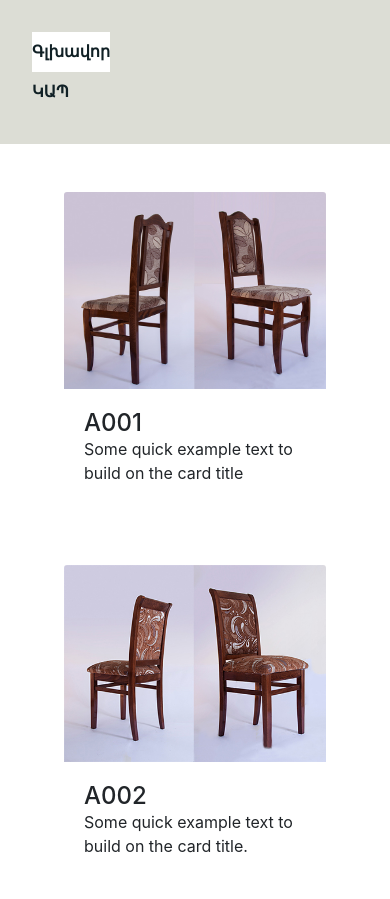
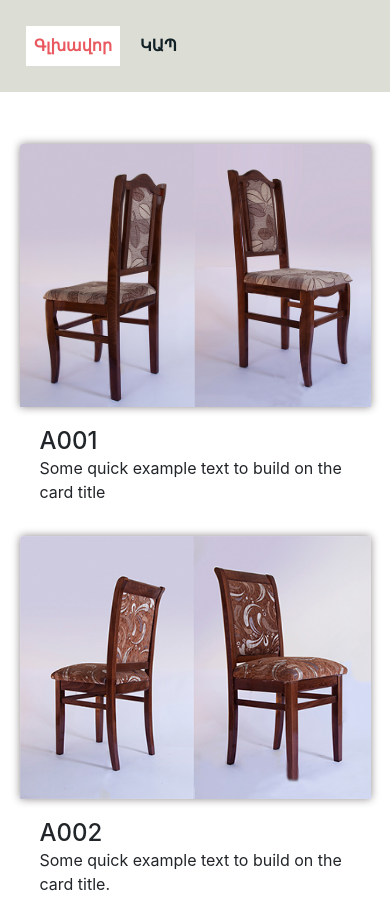
Before and after one commit to Artur01300/Robert-meuble, a website: page page/cheses.html in a window 390 px wide. Shown: the top 899 px of the page. Drawn offline with nearby package versions, Linux system fonts and the light colour scheme.

Commit message:
Pages cheses términée

```diff
--- a/package.json
+++ b/package.json
@@ -3,8 +3,11 @@
   "version": "1.0.0",
   "description": "",
   "main": "index.js",
+  "comment": {
+    "dev": "sass sass/main.scss css/styles.css --watch --style compressed"
+  },
   "scripts": {
-    "dev": "sass sass/main.scss css/styles.css --watch --style compressed",
+    "dev": "sass sass/main.scss css/styles.css --watch",
     "prod": "postcss css/styles.css --use autoprefixer -o css/all.css"
   },
   "repository": {
--- a/page/cheses.html
+++ b/page/cheses.html
@@ -13,7 +13,9 @@
 <body>
   <header>
 
-    <nav class="navbar navbar-expand-sm navbar-light articlsMain_navbar">
+    <!-- <nav class="navbar navbar-expand-sm navbar-light articlsMain_navbar"> -->
+    <nav class="navbar navbar-expand-sm navbar-light articlsMain_navbar fixed-top">
+
       <div id="navbarText">
         <ul class="navbar-nav">
           <li class="nav-item active">
--- a/sass/base/media.scss
+++ b/sass/base/media.scss
@@ -1,6 +1,6 @@
 @media (max-width: 576px){
 
-    .navbarMain{
+    .articlsMain_navbar{
         padding: 2rem 0rem 1rem 1rem;
 
         .navbar-nav{
@@ -53,3 +53,28 @@
     }
 
 }
+
+// --------------------------------- chaises ------------------------------
+
+@media(max-width: 1024px){
+    .container_chesse{
+        padding: 9rem 0rem 0rem 0rem;
+    }
+}
+
+@media(max-width: 700px){
+
+    .container_chesse .row{
+        display: block;
+    }
+}
+
+@media(max-width: 450px){
+
+    .articlsMain_navbar{
+        padding: 1rem 0rem 1rem 1rem;
+    }
+    .container_chesse .card-body{
+        padding-bottom: 2rem;
+    }
+}
--- a/sass/main.scss
+++ b/sass/main.scss
@@ -2,6 +2,6 @@
 
 @import "pages/index.scss";
 @import "pages/category.scss";
-@import "pages/chesses.scss";
+@import "pages/cheses.scss";
 
 @import "base/media.scss";
--- a/sass/pages/chesses.scss
+++ b/sass/pages/cheses.scss
@@ -9,9 +9,12 @@
 }
 
 .container_chesse{
-    padding: 3rem 4rem;
-    margin: auto;
-    width: 100%;
+    display: flex;
+    justify-content: center;
+    align-items: center;
+    flex-direction: column;
+    padding: 12rem 0rem 2rem 0rem;
+    width: 90%;
     .card{
         border: none;
         h4{
@@ -19,6 +22,7 @@
         }
     }
     img{
+        box-shadow: 0px 0px 8px 0px rgb(143, 137, 137);
         max-width: 423px;
         max-height: 320px;
     }
@@ -27,6 +31,7 @@
     }
 }
 
+
 // slide images
   .carousel-indicators li{
     background-color: rgb(24, 35, 41);
```
Also changed, not shown: css/styles.css, 1 other file.
